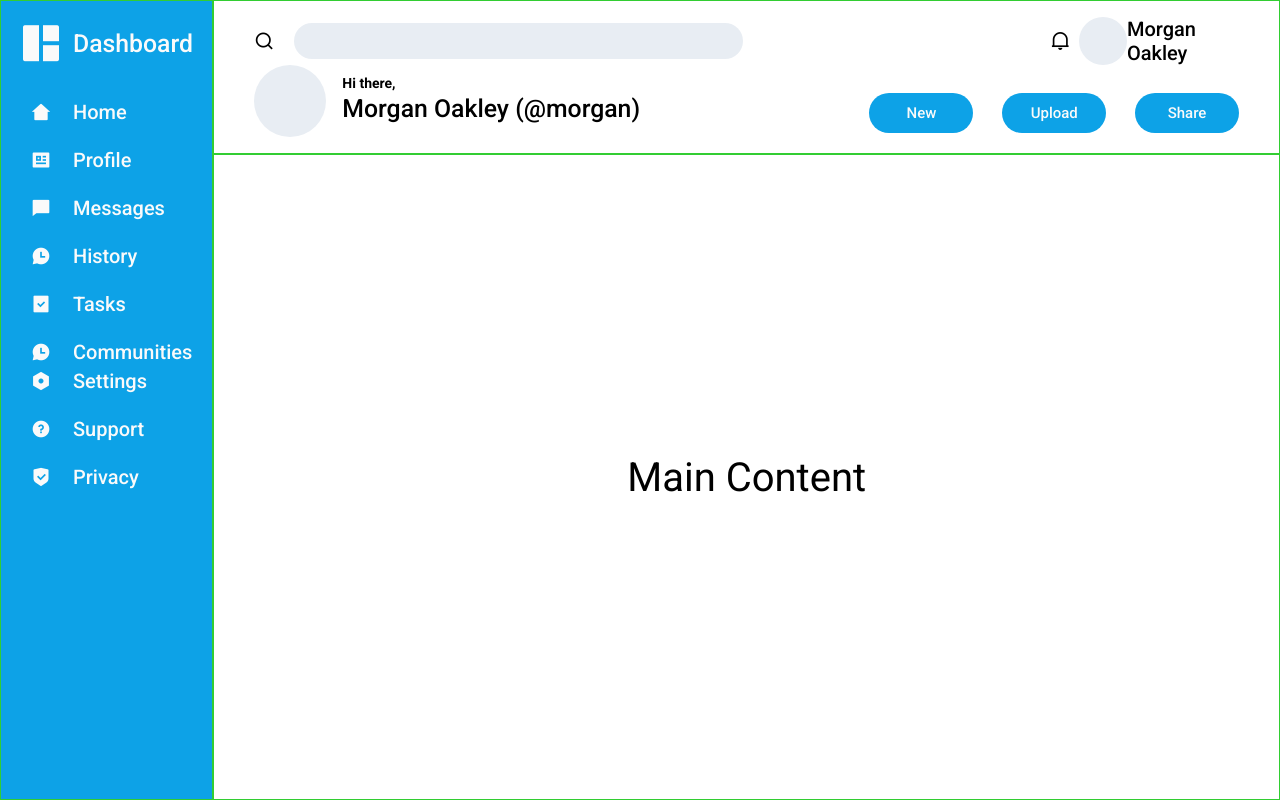
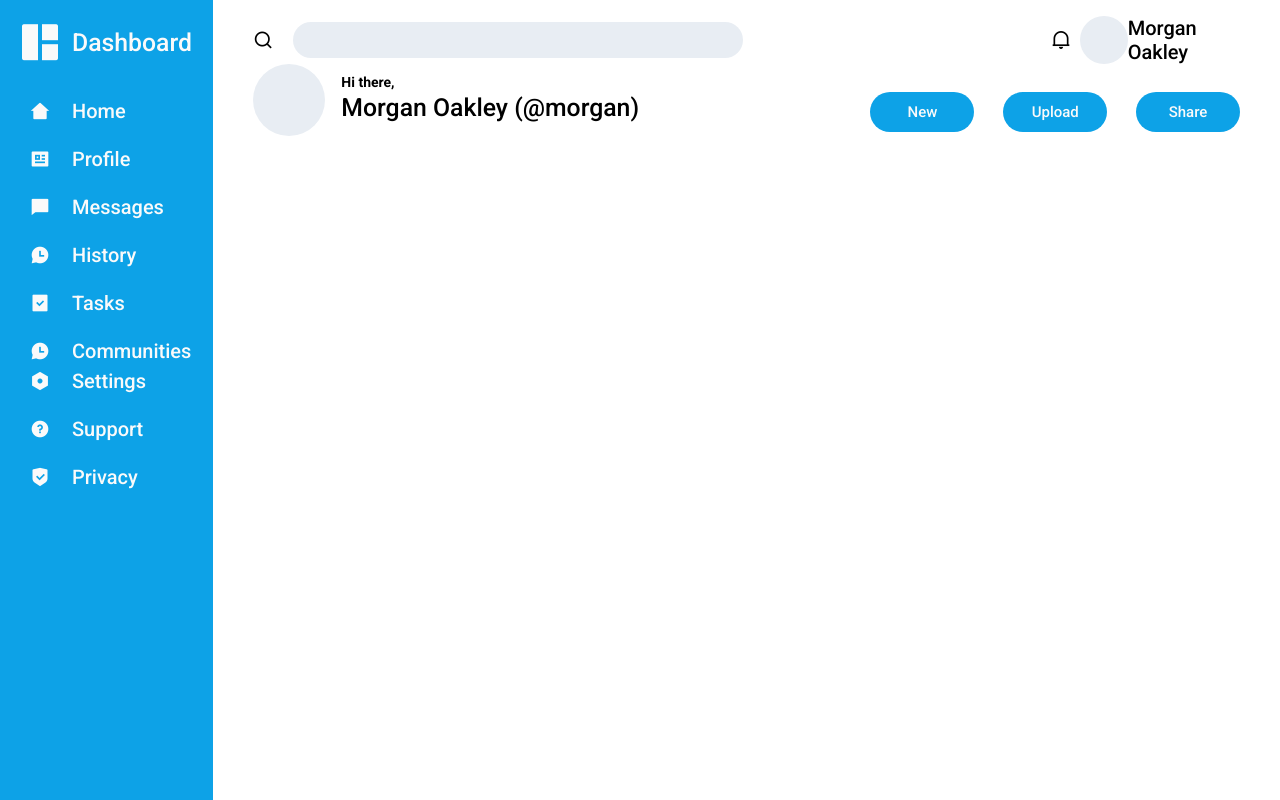
Before and after one commit to grenzk/admin-dashboard, a website built with Vite: page index.html in a window 1280 px wide. Built offline with nearby package versions, Linux system fonts and the light colour scheme.

Commit message:
Remove temp guidelines

```diff
--- a/assets/scss/base/_base.scss
+++ b/assets/scss/base/_base.scss
@@ -30,16 +30,3 @@ svg {
   max-width: 100%;
   display: block;
 }
-
-h1 {
-  font-size: 2.5rem;
-}
-
-header,
-nav,
-main {
-  border: 1px solid limegreen;
-  display: flex;
-  justify-content: center;
-  align-items: center;
-}
--- a/index.html
+++ b/index.html
@@ -72,9 +72,7 @@
           <p>Privacy</p>
         </div>
       </nav>
-      <main>
-        <h1>Main Content</h1>
-      </main>
+      <main></main>
     </div>
     <script type="module" src="/main.js"></script>
   </body>
```
